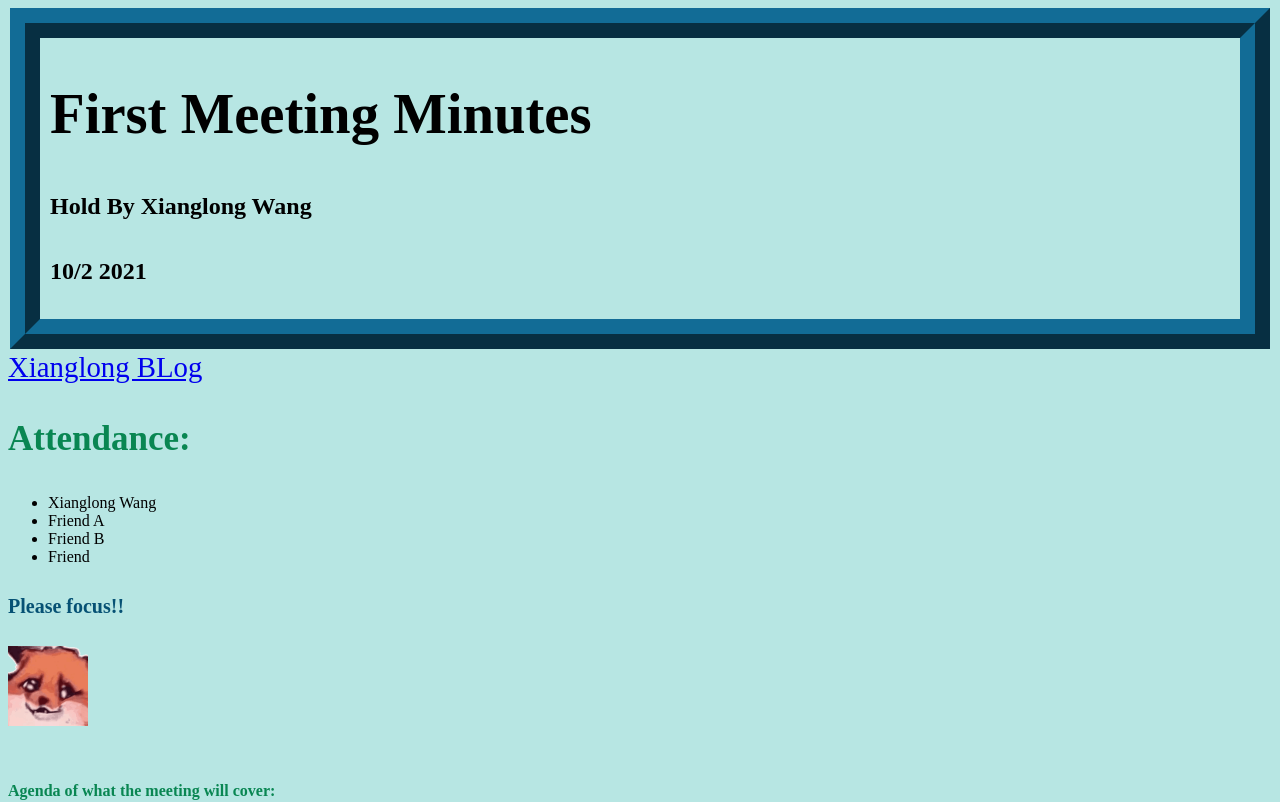
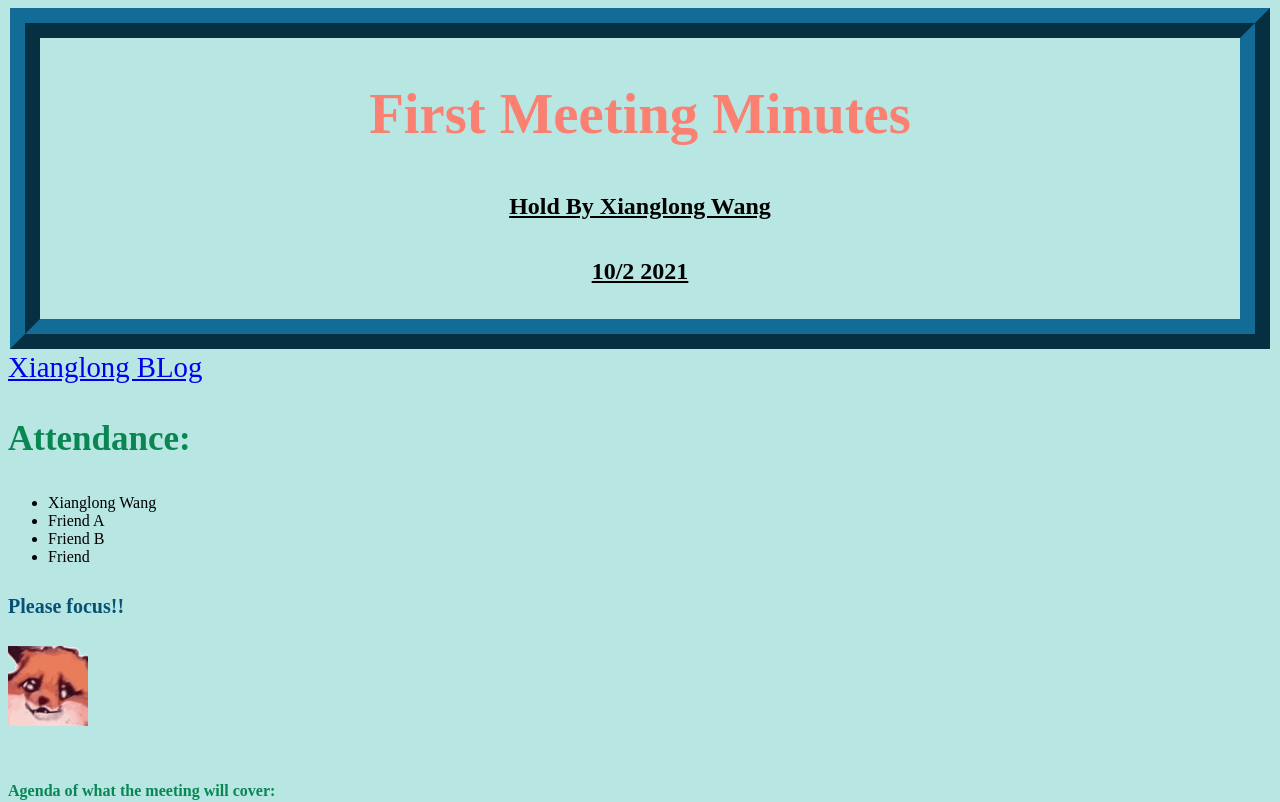
Before and after one commit to xiw019/fa21-cse110-lab3, a plain HTML site: page index.html in a window 1280 px wide. Shown: the top 802 px of the page. Drawn offline with Linux system fonts and the light colour scheme.

Commit message:
revised_text

```diff
--- a/index.html
+++ b/index.html
@@ -50,10 +50,15 @@
             <style>
                 h1 {
                     font-size: 1.5cm;/*unique absolute unit cm*/
+                    text-align:center;/* added text align*/
+                    color: salmon;
+
                 }
 
                 h2{
                     line-height: 12mm;/*unique absolute unit mm*/
+                    text-align:center;/* added text align*/
+                    text-decoration: underline;
                 }
                 nav{
                     font-size:  0.3in;/*unique absolute unit in*/
```
